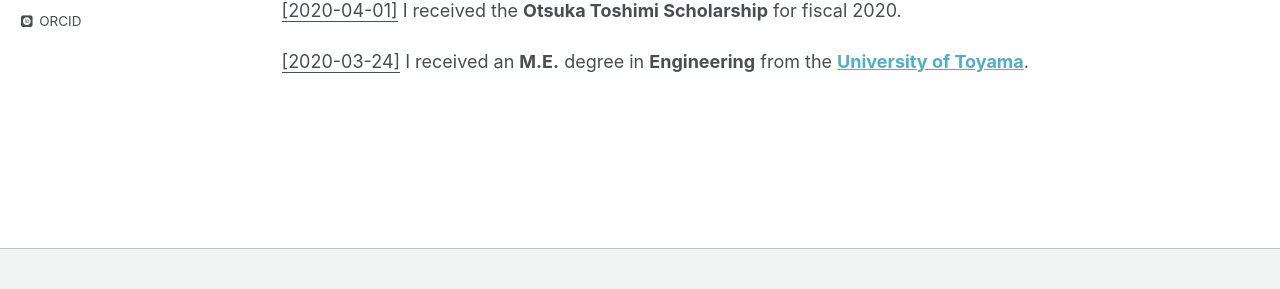
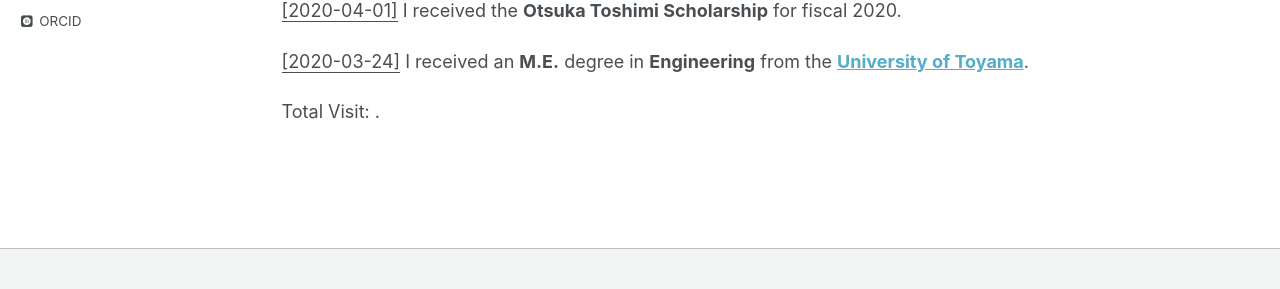
Before and after one commit to ChengTANG-AI/chengtang-ai.github.io, a Jekyll site: the page built from _pages/updates.md, in a window 1280 px wide. Shown: the part 496-785 px from the top of the page. Built offline with Jekyll 4.4.1, drawn with Linux system fonts in a browser that asks for light colours; some web fonts are replaced; comment, search, counter and statistics services are not loaded.

Commit message:
Update updates.md

```diff
--- a/_pages/updates.md
+++ b/_pages/updates.md
@@ -25,4 +25,4 @@ redirect_from:
 
 
 <script async src="https://busuanzi.icodeq.com/busuanzi.pure.mini.js"></script>
-<span id="busuanzi_value_site_uv"></span>
+Total Visit: <span id="busuanzi_value_site_uv"></span>.
```
